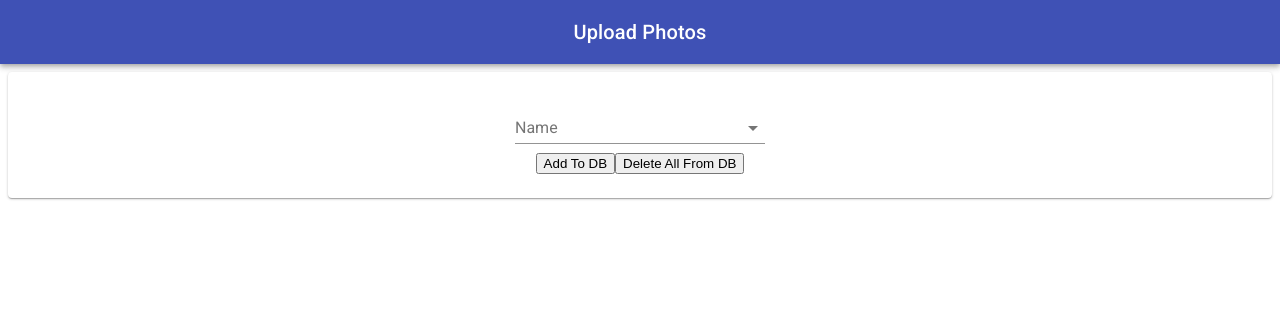
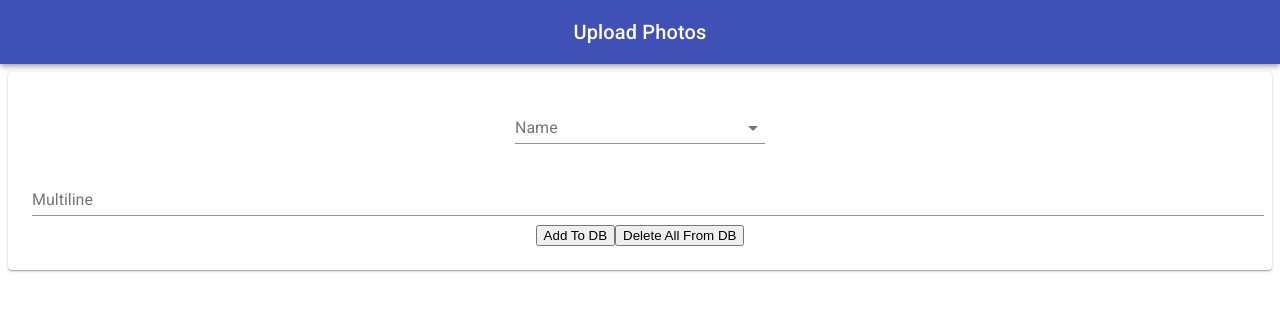
Before and after one commit to ndomenic/travel-portal, a React (Create React App) app in the folder client/: page / in a window 1280 px wide. Shown: the top 310 px of the page. Built offline with nearby package versions, Linux system fonts and the light colour scheme; no server answers.

Commit message:
Created the description input field

```diff
--- a/client/src/App.js
+++ b/client/src/App.js
@@ -5,6 +5,7 @@ import './App.css';
 import axios from 'axios';
 import TopBar from './TopBar';
 import SelectName from './SelectName';
+import Description from './Description';
 
 class App extends Component {
   constructor (props) {
@@ -42,9 +43,11 @@ class App extends Component {
         </header>
         <main>
           <TopBar/>
+          <form>
             <Card className="Card">
               <CardContent>
                 <SelectName/>
+                <Description/>
                 <button
                   onClick={this.addToDB}>
                   Add To DB
@@ -55,6 +58,7 @@ class App extends Component {
                 </button>
               </CardContent>
             </Card>
+          </form>
         </main>
       </div>
     );
--- /dev/null
+++ b/client/src/Description.jsx
@@ -0,0 +1,47 @@
+import React, { Component } from 'react';
+import { withStyles } from '@material-ui/core/styles';
+import TextField from '@material-ui/core/TextField';
+
+const styles = theme => ({
+  textField: {
+    marginLeft: theme.spacing.unit,
+    marginRight: theme.spacing.unit,
+  }
+});
+
+class Description extends Component {
+  constructor (props) {
+    super(props);
+    this.handleChange = this.handleChange.bind(this);
+  }
+
+  state = {
+    description: ""
+  }
+
+  handleChange = name => event => {
+    this.setState({ [name]: event.target.value });
+  };
+
+  render() {
+    const { classes } = this.props;
+
+  	return (
+  		<div>
+        <TextField
+          id="standard-multiline-flexible"
+          label="Multiline"
+          multiline
+          fullWidth
+          rowsMax="99"
+          value={this.state.description}
+          onChange={this.handleChange('description')}
+          className={classes.textField}
+          margin="normal"
+        />
+      </div>
+  	);
+  }
+}
+
+export default withStyles(styles)(Description);
--- a/client/src/SelectName.jsx
+++ b/client/src/SelectName.jsx
@@ -6,17 +6,10 @@ import Select from '@material-ui/core/Select';
 import MenuItem from '@material-ui/core/MenuItem';
 
 const styles = theme => ({
-  root: {
-    display: 'flex',
-    flexWrap: 'wrap',
-  },
   formControl: {
     margin: theme.spacing.unit,
-    minWidth: 250,
-  },
-  selectEmpty: {
-    marginTop: theme.spacing.unit * 2,
-  },
+    minWidth: 250
+  }
 });
 
 class SelectName extends Component {
```
Lines whose indentation alone changed are shown as unchanged.
